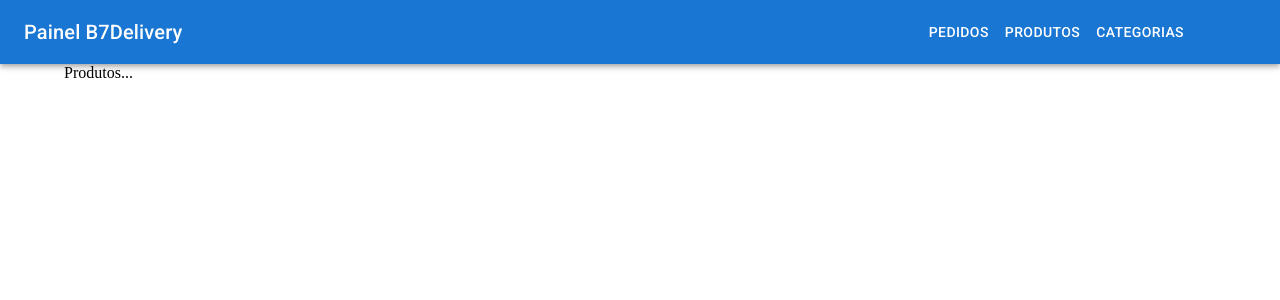
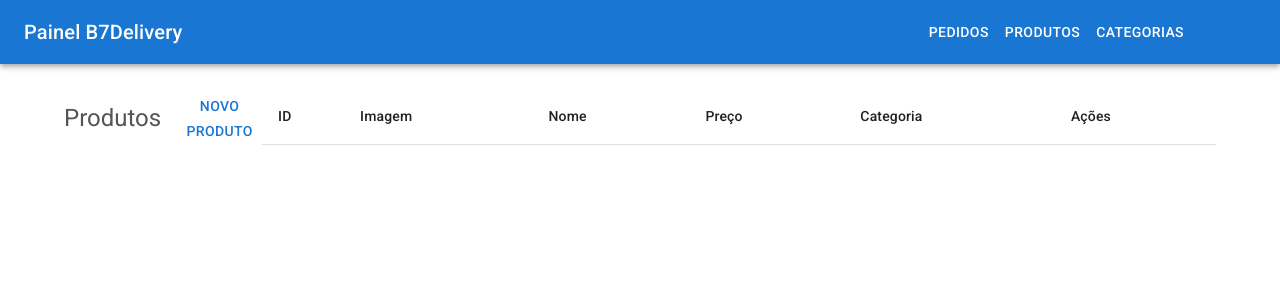
Before and after one commit to LeonardoMachadoF/b7delivery-painel-mui, a Next.js app: page /produtos in a window 1280 px wide. Shown: the top 300 px of the page. Built offline with nearby package versions, Linux system fonts and the light colour scheme.

Commit message:
product page tableHead

```diff
--- a/src/app/(inside)/produtos/page.tsx
+++ b/src/app/(inside)/produtos/page.tsx
@@ -1,13 +1,38 @@
 "use client"
 
-import { Box } from "@mui/material";
+import { Box, Button, Table, TableBody, TableCell, TableHead, TableRow, TextField, Typography } from "@mui/material";
+import { useState } from "react";
 
 const Page = () => {
+    const [loading, setLoading] = useState(true);
+
+    const handleNewProduct = () => { }
+
     return (
         <>
-            <Box>
-                Produtos...
-            </Box>
+            <Box sx={{ my: 3 }}>
+                <Box sx={{ display: "flex", justifyContent: 'space-between', mb: 3 }}>
+                    <Box sx={{ display: 'flex', alignItems: 'center' }}>
+                        <Typography component='h5' variant="h5" sx={{ color: '#555', mr: 2 }}>
+                            Produtos
+                        </Typography>
+                        <Button onClick={handleNewProduct}>Novo Produto</Button>
+                    </Box>
+                    <Table>
+                        <TableHead>
+                            <TableRow>
+                                <TableCell sx={{ width: 50, display: { xs: 'none', md: 'table-cell' } }}>ID</TableCell>
+                                <TableCell>Imagem</TableCell>
+                                <TableCell>Nome</TableCell>
+                                <TableCell sx={{ display: { xs: 'none', md: 'table-cell' } }}>Preço</TableCell>
+                                <TableCell sx={{ display: { xs: 'none', md: 'table-cell' } }}>Categoria</TableCell>
+                                <TableCell sx={{ xs: 50, md: 130 }}>Ações</TableCell>
+                            </TableRow>
+                        </TableHead>
+                        <TableBody></TableBody>
+                    </Table>
+                </Box>
+            </Box >
         </>
     )
 }
--- a/src/components/OrderItem.tsx
+++ b/src/components/OrderItem.tsx
@@ -1,7 +1,7 @@
 import { dateFormatter } from "@/libs/dateFormatter";
 import { Order } from "@/types/Order";
 import { OrderStatus } from "@/types/OrderStatus";
-import { Box, Button, MenuItem, Select, SelectChangeEvent, Typography } from "@mui/material";
+import { Box, Button, MenuItem, Select, Typography } from "@mui/material";
 import { memo } from "react";
 
 type Props = {
@@ -21,10 +21,6 @@ const OrderItem = ({ item, onChangeStatus, onPrint }: Props) => {
 
         return statuses[status];
     }
-
-    // const handleStatusChange = (event: SelectChangeEvent) => {
-    //     onChangeStatus(item.id, event.target.value as OrderStatus);
-    // }
 
     return (
         <Box sx={{ border: '1px solid #eee', color: '#fff', borderRadius: 2, overflow: 'hidden' }}>
```
